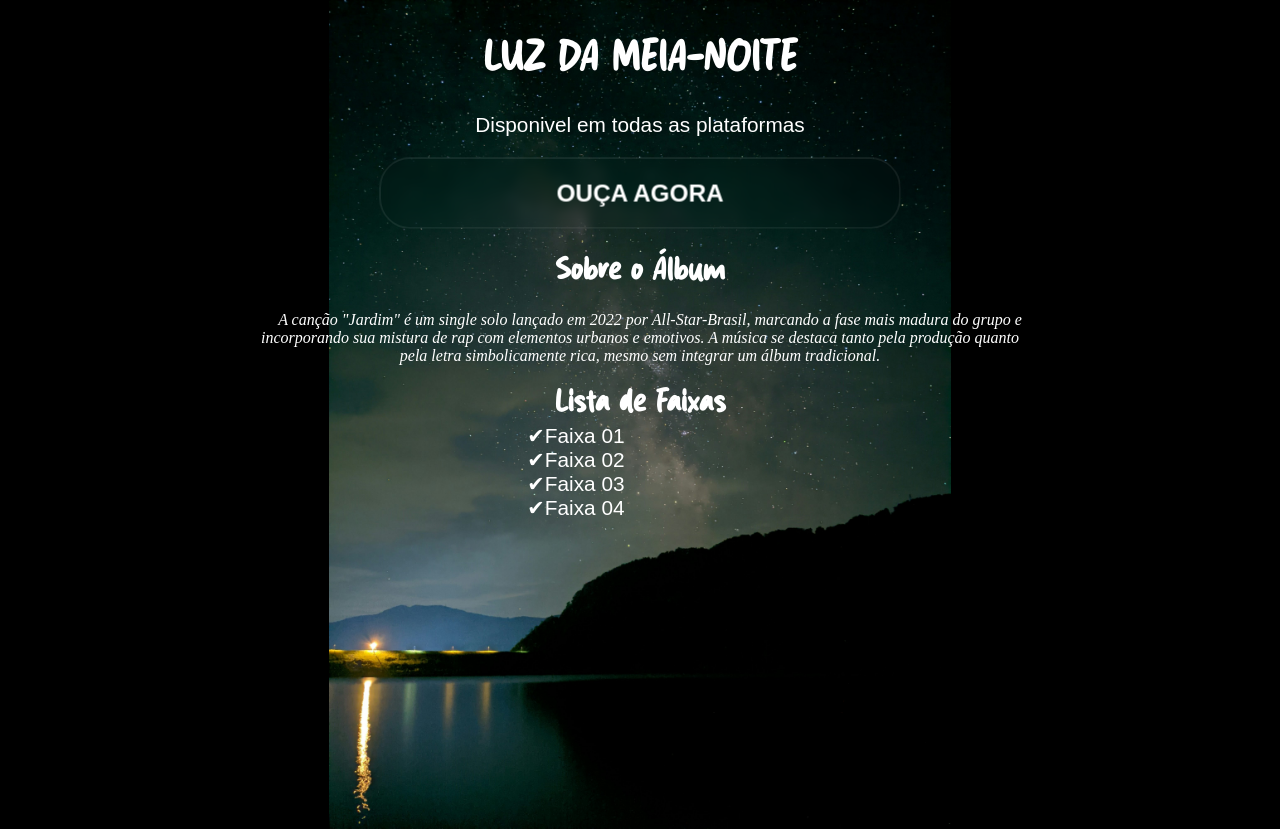
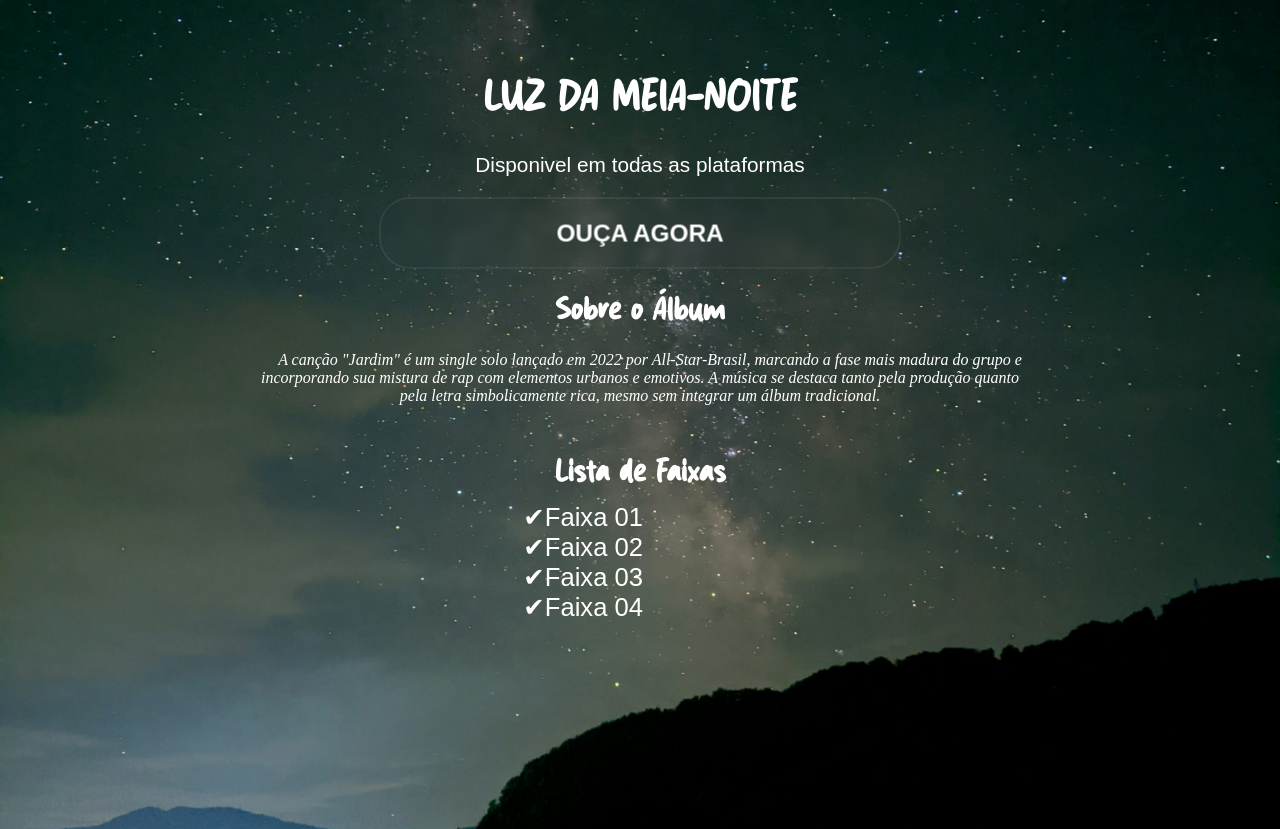
Before and after one commit to SdNocchi/allstarbrasilproject, a plain HTML site: page albumnovo.html in a window 1280 px wide. Drawn offline with Linux system fonts and the light colour scheme.

Commit message:
Update albumnovo.css

```diff
--- a/estilo/albumnovo.css
+++ b/estilo/albumnovo.css
@@ -24,7 +24,7 @@
 body {
     background-color: black;
     background-image: url(../imagens/meianoite.jpg);
-    background-size: contain;
+    background-size: cover;
     height: 100vh;
     background-position: center center;
     background-repeat: no-repeat;
@@ -34,7 +34,7 @@ body {
 body > header > h1 {
     color: white;
     text-align: center;
-    padding-top: 0px;
+    padding-top: 40px;
     font-family: sticky, sans-serif;
     font-size: 2.7em;
 }
@@ -93,13 +93,14 @@ main > div {
     text-indent: 20px;
     text-align: center;
     font-style: italic;
+    padding-bottom: 30px;
 }
 
 footer > h3 {
     color: white;
     text-align: center;
     margin: 0px;
-    padding-bottom: 2px;
+    padding-bottom: 10px;
     font-family: sticky, sans-serif;
     font-size: 2em;
 }
@@ -109,7 +110,7 @@ footer > h3 {
     padding-left: auto, 70px;
     margin: auto;
     color: white;
-    font-size: 1.3em;
+    font-size: 1.6em;
     font-family: "Funnel Display", sans-serif;
 }
 
```
